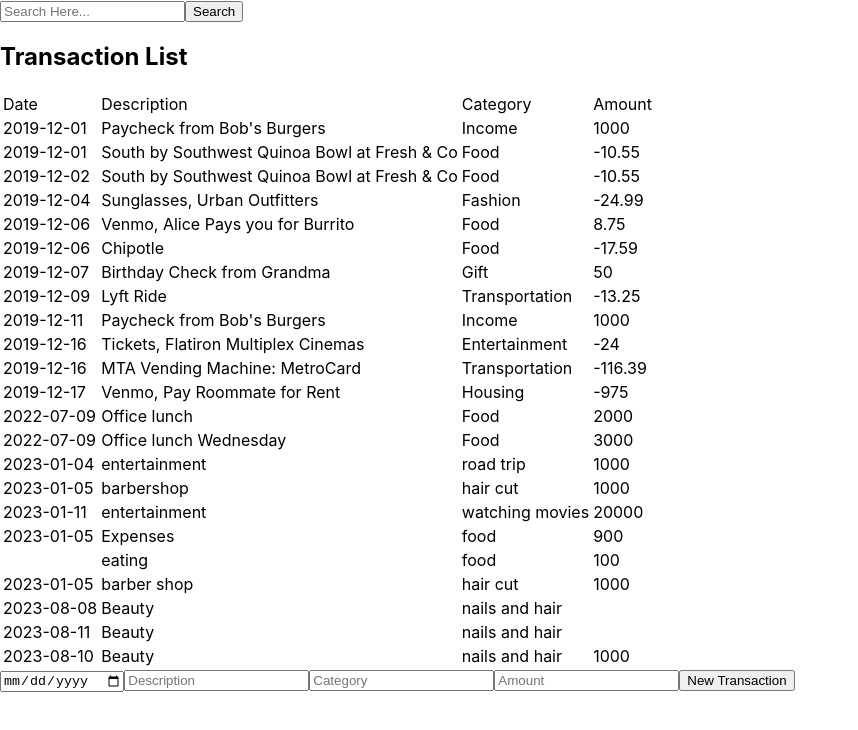
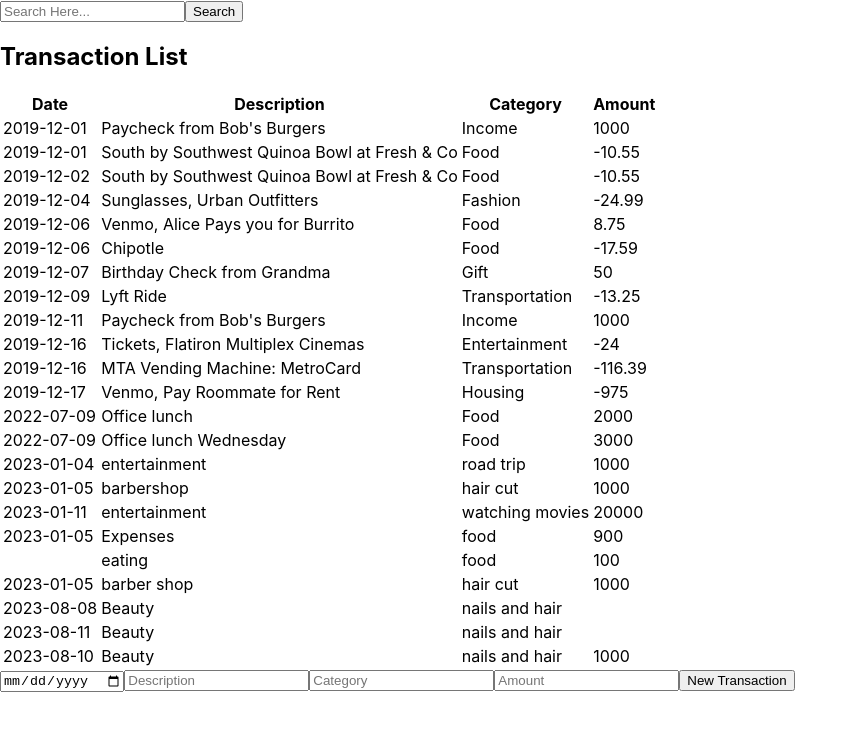
Before and after one commit to robnjunge/bank-of-flatiron, a React (Create React App) app: page / in a window 1280 px wide. Shown: the top 730 px of the page, without its empty margins (0-858 px from the left). Built offline with nearby package versions, Linux system fonts and the light colour scheme; data requests are answered from the project's data file.

Commit message:
added comments

```diff
--- a/src/components/TransactionList.js
+++ b/src/components/TransactionList.js
@@ -1,5 +1,4 @@
 import React from 'react';
-
 
 function TransactionList({ transactions }) {
   return (
@@ -8,18 +7,10 @@ function TransactionList({ transactions }) {
       <table>
         <thead>
           <tr>
-          <td>
-            Date
-          </td>
-          <td>
-            Description
-          </td>
-          <td>
-            Category
-          </td>
-          <td>
-            Amount
-          </td>
+            <th>Date</th>
+            <th>Description</th>
+            <th>Category</th>
+            <th>Amount</th>
           </tr>
         </thead>
         <tbody>
@@ -31,7 +22,6 @@ function TransactionList({ transactions }) {
               <td>{transaction.amount}</td>
             </tr>
           ))}
-
         </tbody>
       </table>
     </div>
```
Lines whose indentation alone changed are shown as unchanged.
